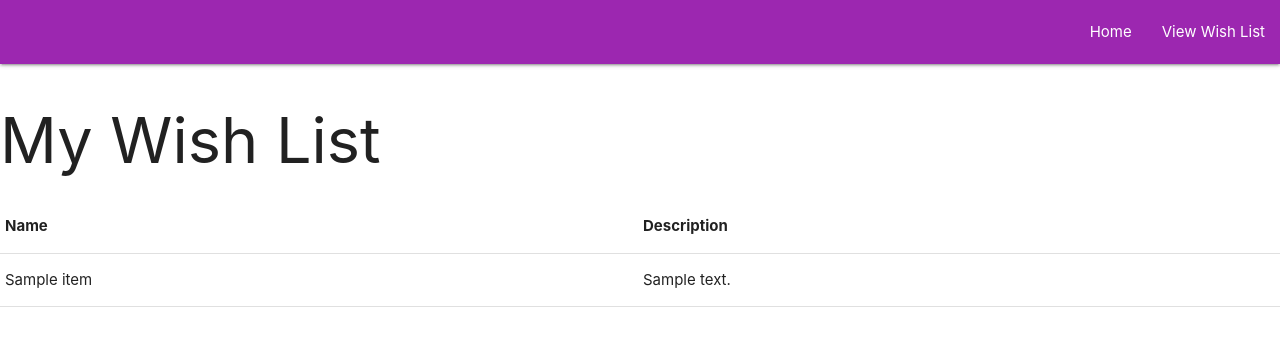
After one commit to mbsii3/project3assessment, a Django app: template main_app/templates/items/index.html in a window 1280 px wide. The commit adds this page. Shown: the top 346 px of the page. Run offline with Django 4.2, Linux system fonts and the light colour scheme; the template is opened without the code that fills it: most values are stand-ins (such as "Sample title", 1, 10 or a date in 2020).

Commit message:
add item index template and render items from db

```diff
--- a/main_app/templates/base.html
+++ b/main_app/templates/base.html
@@ -13,6 +13,7 @@
             <div class="nav-wrapper purple">
                 <ul class="right">
                     <li><a href="{% url 'home' %}">Home</a></li>
+                    <li><a href="{% url 'items_index' %}">View Wish List</a></li>
                 </ul>
             </div>
         </nav>
--- /dev/null
+++ b/main_app/templates/items/index.html
@@ -0,0 +1,23 @@
+{% extends 'base.html' %}
+{% block content %}
+
+<h1>My Wish List</h1>
+
+<table>
+    <thead>
+        <th>Name</th>
+        <th>Description</th>
+    </thead>
+    <tbody>
+        {% for item in items %}
+        <tr>
+            <td>{{ item.name }}</td>
+            <td>{{ item.description }}</td>
+        </tr>
+        {% endfor %}
+    </tbody>
+</table>
+
+
+
+{% endblock %}
--- a/main_app/urls.py
+++ b/main_app/urls.py
@@ -3,4 +3,5 @@ from . import views
 
 urlpatterns = [
     path('', views.home, name='home'),
+    path('items/', views.items_index, name='items_index'),
 ]
--- a/main_app/views.py
+++ b/main_app/views.py
@@ -1,5 +1,11 @@
 from django.shortcuts import render
+from .models import Item
 
 
 def home(request):
     return render(request, 'home.html')
+
+
+def items_index(request):
+    items = Item.objects.all()
+    return render(request, 'items/index.html', { 'items': items })
```
